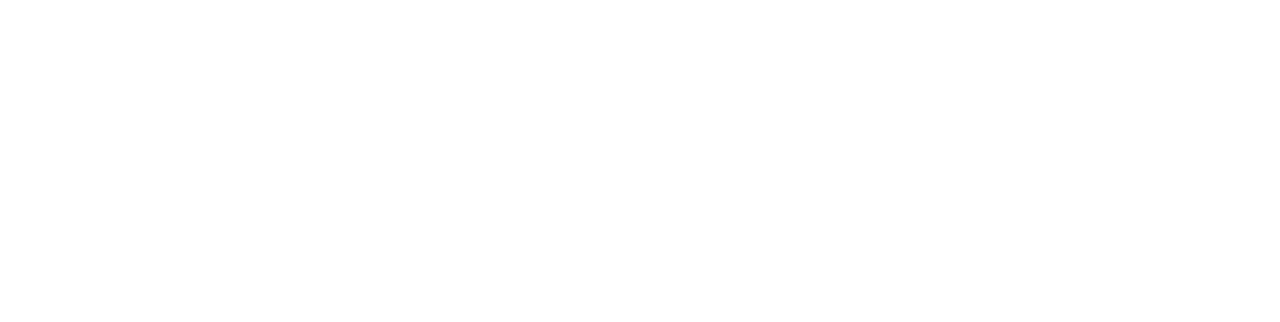
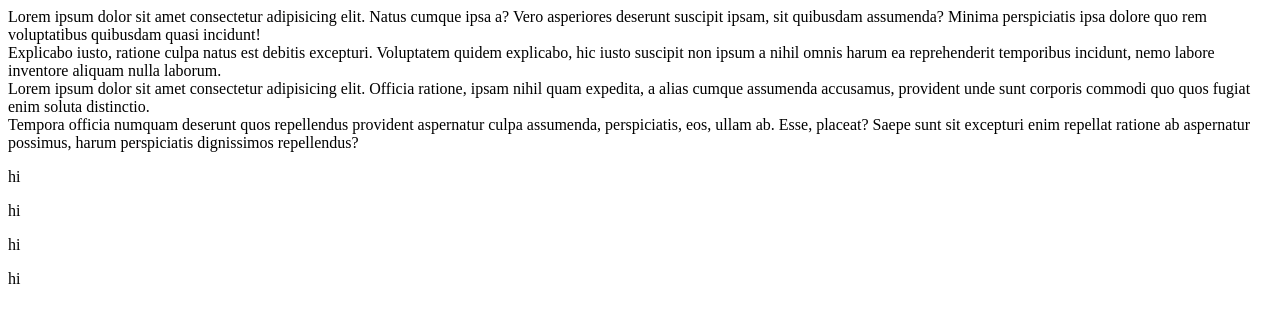
Before and after one commit to ae369709-alt/arsrqdferetge65r4t6e, a plain HTML site: page contacts.html in a window 1280 px wide. Drawn offline with Linux system fonts and the light colour scheme.

Commit message:
the test proj

```diff
--- a/contacts.html
+++ b/contacts.html
@@ -6,6 +6,19 @@
     <title>Document</title>
 </head>
 <body>
+    <div>
+        <div>Lorem ipsum dolor sit amet consectetur adipisicing elit. Natus cumque ipsa a? Vero asperiores deserunt suscipit ipsam, sit quibusdam assumenda? Minima perspiciatis ipsa dolore quo rem voluptatibus quibusdam quasi incidunt!</div>
+        <div>Explicabo iusto, ratione culpa natus est debitis excepturi. Voluptatem quidem explicabo, hic iusto suscipit non ipsum a nihil omnis harum ea reprehenderit temporibus incidunt, nemo labore inventore aliquam nulla laborum.</div>
+    </div>
+    <div>
+        <div>Lorem ipsum dolor sit amet consectetur adipisicing elit. Officia ratione, ipsam nihil quam expedita, a alias cumque assumenda accusamus, provident unde sunt corporis commodi quo quos fugiat enim soluta distinctio.</div>
+        <div>Tempora officia numquam deserunt quos repellendus provident aspernatur culpa assumenda, perspiciatis, eos, ullam ab. Esse, placeat? Saepe sunt sit excepturi enim repellat ratione ab aspernatur possimus, harum perspiciatis dignissimos repellendus?</div>
+    </div>
+    <p>hi</p>
+    <p>hi</p>
+    <p>hi</p>
+    <p>hi</p>
+
 
 </body>
 </html>
```
Also changed, not shown: about.html (+6 -1 lines), index.html (+1 -2 lines).
